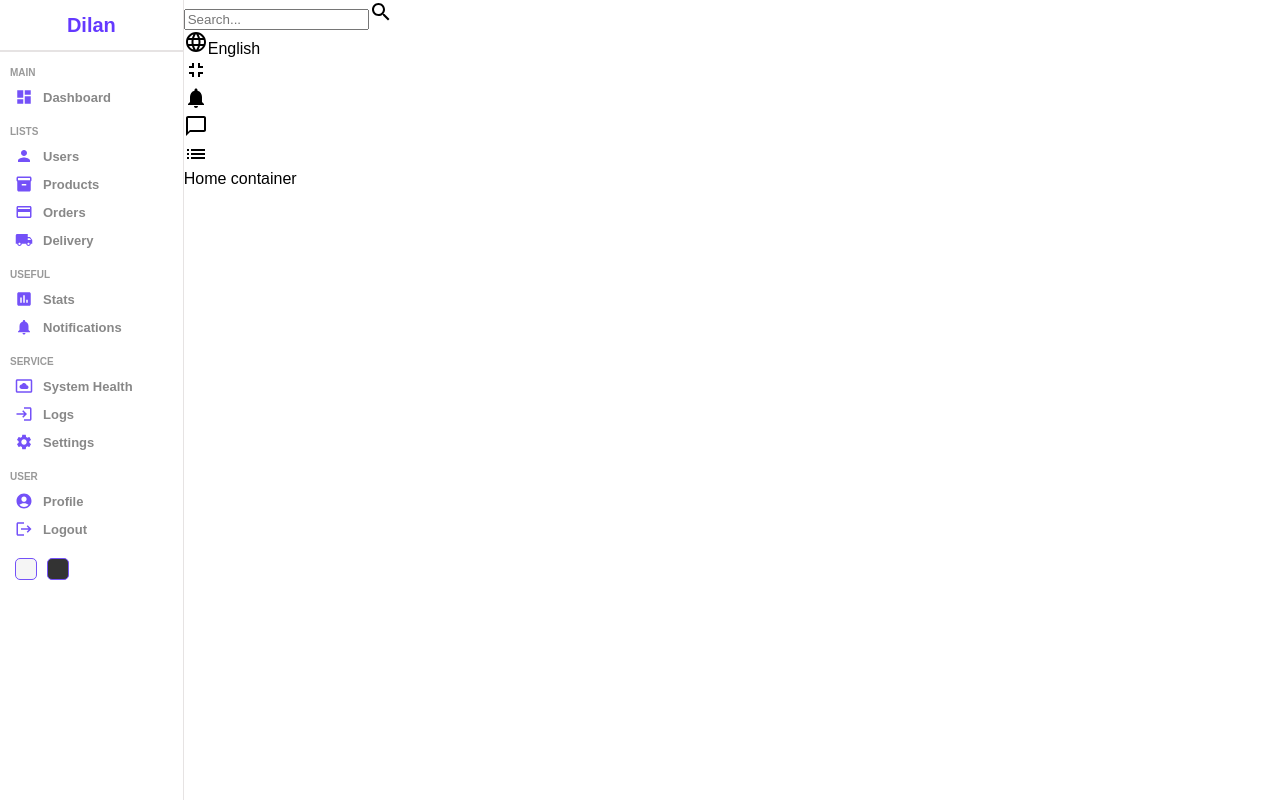
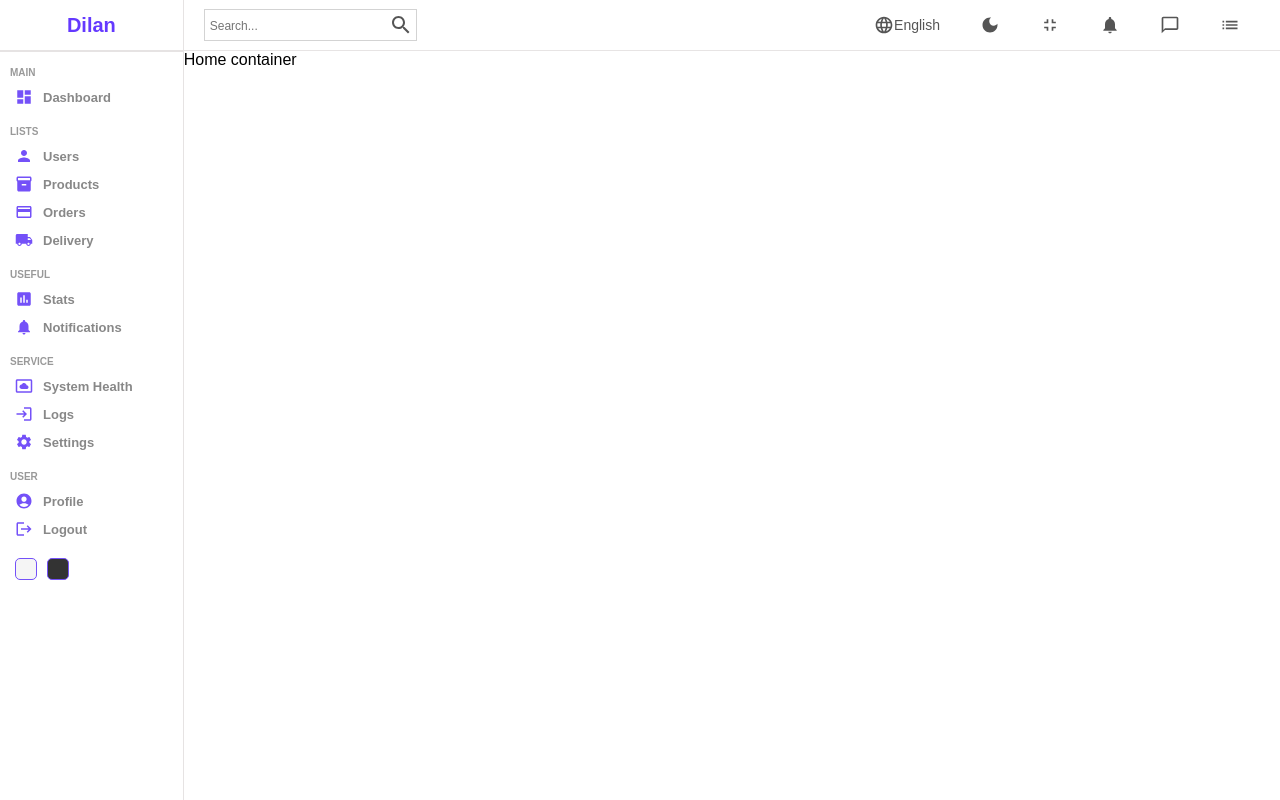
Before and after one commit to Dilan981001/dashboard, a React (Create React App) app: page / in a window 1280 px wide. Built offline with nearby package versions, Linux system fonts and the light colour scheme.

Commit message:
nav icon style

```diff
--- a/src/components/navbar/Navbar.jsx
+++ b/src/components/navbar/Navbar.jsx
@@ -6,6 +6,7 @@ import FullscreenExitIcon from '@mui/icons-material/FullscreenExit';
 import NotificationsIcon from '@mui/icons-material/Notifications';
 import ChatBubbleOutlineIcon from '@mui/icons-material/ChatBubbleOutline';
 import ListIcon from '@mui/icons-material/List';
+import DarkModeIcon from '@mui/icons-material/DarkMode';
 
 const Navbar = () => {
   return (
@@ -13,24 +14,27 @@ const Navbar = () => {
       <div className="wrapper">
         <div className="search">
           <input type="text" placeholder='Search...' />
-          <SearchIcon/>
+          <SearchIcon className='icon'/>
         </div>
         <div className="items">
           <div className="item">
-            <LanguageIcon/>
+            <LanguageIcon className='icon'/>
             English
           </div>
           <div className="item">
-            <FullscreenExitIcon/>
+            <DarkModeIcon className='icon'/>
           </div>
           <div className="item">
-            <NotificationsIcon/>
+            <FullscreenExitIcon className='icon'/>
           </div>
           <div className="item">
-            <ChatBubbleOutlineIcon/>
+            <NotificationsIcon className='icon'/>
           </div>
           <div className="item">
-            <ListIcon/>
+            <ChatBubbleOutlineIcon className='icon'/>
+          </div>
+          <div className="item">
+            <ListIcon className='icon'/>
           </div>
         </div>
       </div>
--- a/src/components/navbar/Navbar.scss
+++ b/src/components/navbar/Navbar.scss
@@ -0,0 +1,49 @@
+.navbar{
+    height: 50px;
+    border-bottom: 0.5px solid rgb(231, 228, 228);
+    display: flex;
+    align-items: center;
+    font-size: 14px;
+    color: #555;
+
+    .wrapper{
+        width: 100%;
+        display: flex;
+        align-items: center;
+        padding: 20px;
+        justify-content: space-between;
+
+        .search{
+            display: flex;
+            align-items: center;
+            border: 0.5px solid lightgray;
+            padding: 3px;
+
+
+            input{
+                border: none;
+                outline: none;
+                background-color: transparent;
+
+                &::placeholder{
+                    font-size: 12px;
+                }
+            }
+        }
+
+        .items{
+            display: flex;
+            align-items: center;
+
+            .item{
+                display: flex;
+                align-items: center;
+                margin: 20px;
+
+                .icon{
+                    font-size: 20px;
+                }
+            }
+        }
+    }
+}
```
